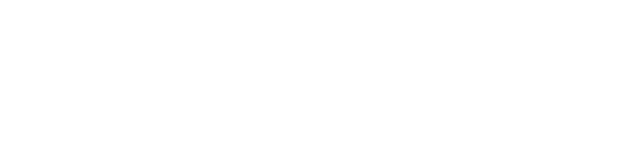
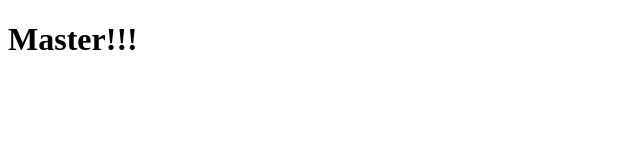
Before and after one commit to mohamadat/test, a plain HTML site: page index.html in a window 1280 px wide. Shown: the whole page, without its empty margins (0-640 px from the left). Drawn offline with Linux system fonts and the light colour scheme.

```diff
--- a/index.html
+++ b/index.html
@@ -6,6 +6,7 @@
     <title>Document</title>
 </head>
 <body>
+    <h1>Master!!!</h1>
 
 </body>
 </html>
```
